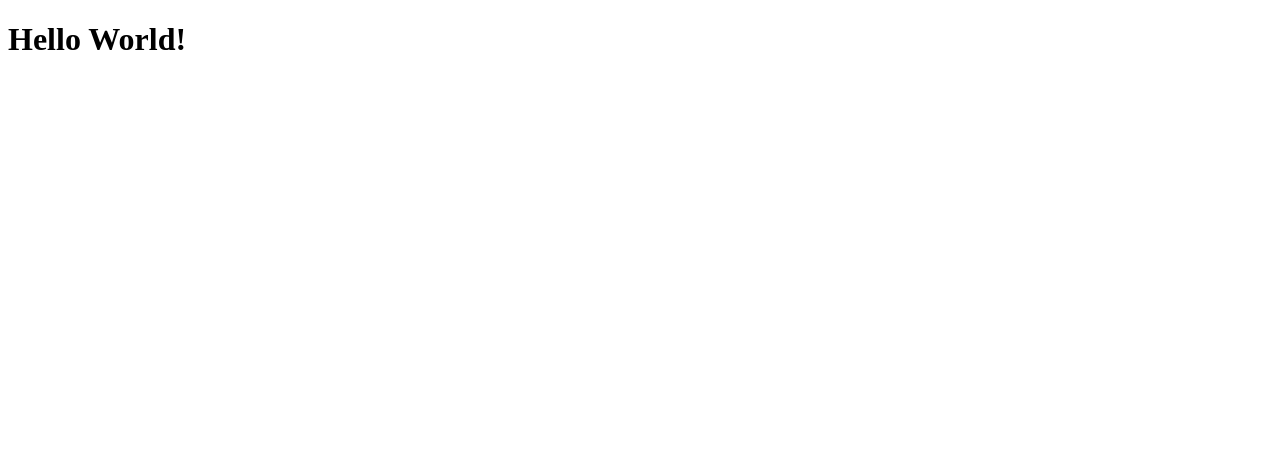
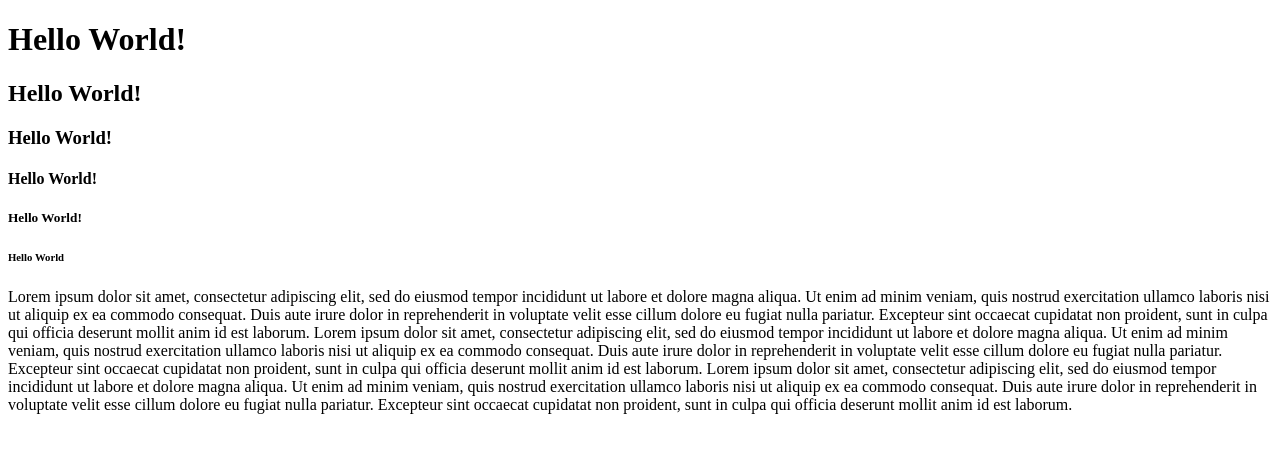
Before and after one commit to griesemaster/griesemaster.github.io, a plain HTML site: page index.html in a window 1280 px wide. Drawn offline with Linux system fonts and the light colour scheme.

Commit message:
This is adding headers and a single paragrap

```diff
--- a/index.html
+++ b/index.html
@@ -5,8 +5,12 @@
     <title>My First Webpage</title>
   </head>
   <body>
-    <h1>
-      Hello World!
-    </h1>
+    <h1>Hello World!</h1>
+    <h2>Hello World!</h2>
+    <h3>Hello World!</h3>
+    <h4>Hello World!</h4>
+    <h5>Hello World!</h5>
+    <h6>Hello World</h6>
+    <p>    Lorem ipsum dolor sit amet, consectetur adipiscing elit, sed do eiusmod tempor incididunt ut labore et dolore magna aliqua. Ut enim ad minim veniam, quis nostrud exercitation ullamco laboris nisi ut aliquip ex ea commodo consequat. Duis aute irure dolor in reprehenderit in voluptate velit esse cillum dolore eu fugiat nulla pariatur. Excepteur sint occaecat cupidatat non proident, sunt in culpa qui officia deserunt mollit anim id est laborum.     Lorem ipsum dolor sit amet, consectetur adipiscing elit, sed do eiusmod tempor incididunt ut labore et dolore magna aliqua. Ut enim ad minim veniam, quis nostrud exercitation ullamco laboris nisi ut aliquip ex ea commodo consequat. Duis aute irure dolor in reprehenderit in voluptate velit esse cillum dolore eu fugiat nulla pariatur. Excepteur sint occaecat cupidatat non proident, sunt in culpa qui officia deserunt mollit anim id est laborum.     Lorem ipsum dolor sit amet, consectetur adipiscing elit, sed do eiusmod tempor incididunt ut labore et dolore magna aliqua. Ut enim ad minim veniam, quis nostrud exercitation ullamco laboris nisi ut aliquip ex ea commodo consequat. Duis aute irure dolor in reprehenderit in voluptate velit esse cillum dolore eu fugiat nulla pariatur. Excepteur sint occaecat cupidatat non proident, sunt in culpa qui officia deserunt mollit anim id est laborum.</p>
   </body>
 </html>
```
